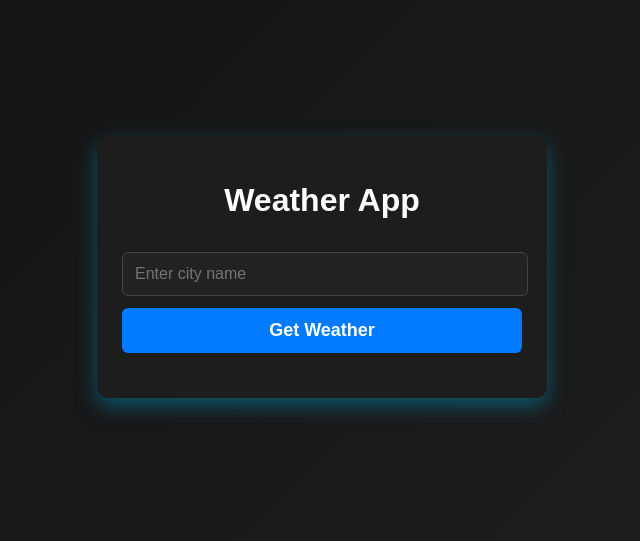
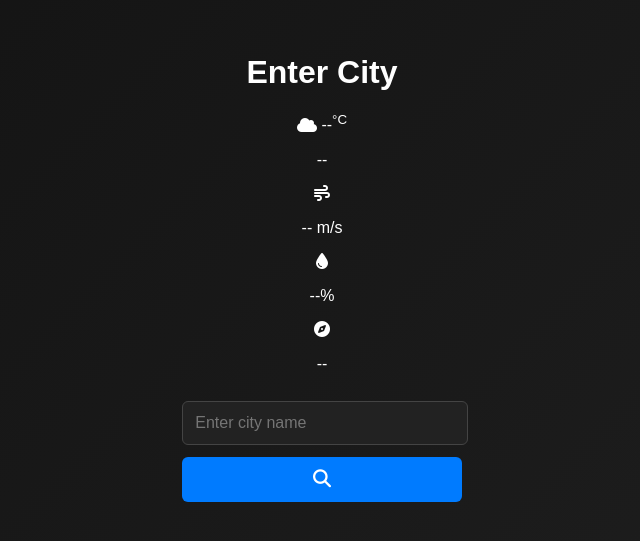
Before and after one commit to SundarapandiT/Medify_project, a plain HTML site: page index.html in a window 1280 px wide. Shown: the part 153-694 px from the top of the page, without its empty margins (318-958 px from the left). Drawn offline with Linux system fonts and the light colour scheme.

Commit message:
Update index.html

```diff
--- a/index.html
+++ b/index.html
@@ -6,23 +6,47 @@
     <title>Weather App</title>
     <link rel="stylesheet" href="index.css">
     <link rel="shortcut icon" href="favicon.svg" type="image/svg+xml">
-
-
+    <!-- Font Awesome CDN -->
+    <link rel="stylesheet" href="https://cdnjs.cloudflare.com/ajax/libs/font-awesome/6.5.1/css/all.min.css">
 </head>
 <body>
 
-    <div class="container">
-        <h1>Weather App</h1>
-        <input type="text" id="city" placeholder="Enter city name">
-        <button onclick="getWeather()">Get Weather</button>
-        <div id="weather-info"></div>
+    <div class="weather-container">
+        <div class="weather-header">
+            <h1 id="city-name">Enter City</h1>
+            <p id="date-time"></p>
+        </div>
+
+        <div class="weather-main">
+            <div class="weather-temp">
+                <i id="weather-icon" class="fa-solid fa-cloud"></i>
+                <span id="temperature">--</span><sup>°C</sup>
+            </div>
+            <p id="weather-description">--</p>
+        </div>
+
+        <div class="weather-details">
+            <div class="detail">
+                <i class="fa-solid fa-wind"></i>
+                <p id="wind-speed">-- m/s</p>
+            </div>
+            <div class="detail">
+                <i class="fa-solid fa-droplet"></i>
+                <p id="humidity">--%</p>
+            </div>
+            <div class="detail">
+                <i class="fa-solid fa-compass"></i>
+                <p id="wind-direction">--</p>
+            </div>
+        </div>
+
+        <div class="search">
+            <input type="text" id="city" placeholder="Enter city name">
+            <button onclick="getWeather()"><i class="fa-solid fa-magnifying-glass"></i></button>
+        </div>
+
     </div>
-    <!-- <footer>
-        <h3>developed by <b>Sundarapandi T</b></h3>
-        <p>BE CSE <i>(2025 batch)</i></p>
-    </footer> -->
 
-    <script src="script.js">
-    </script>
+    <script src="script.js"></script>
 </body>
 </html>
```
